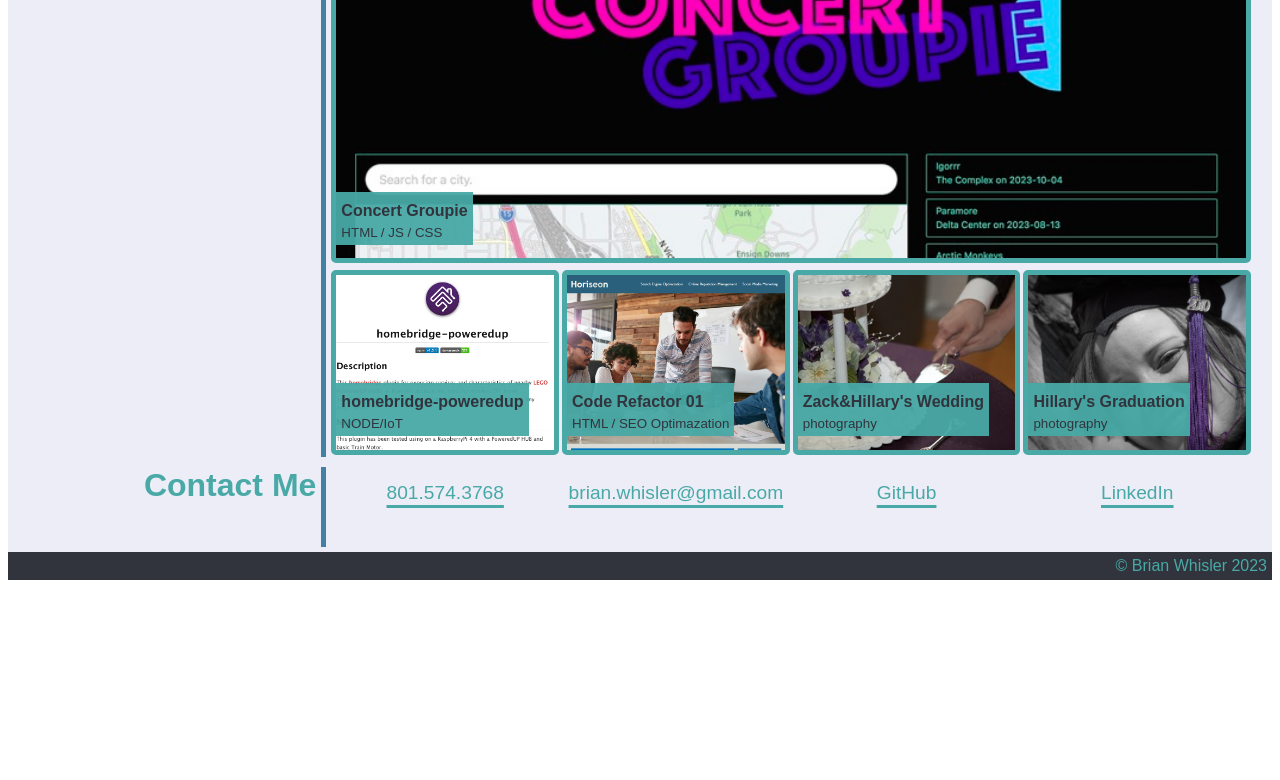
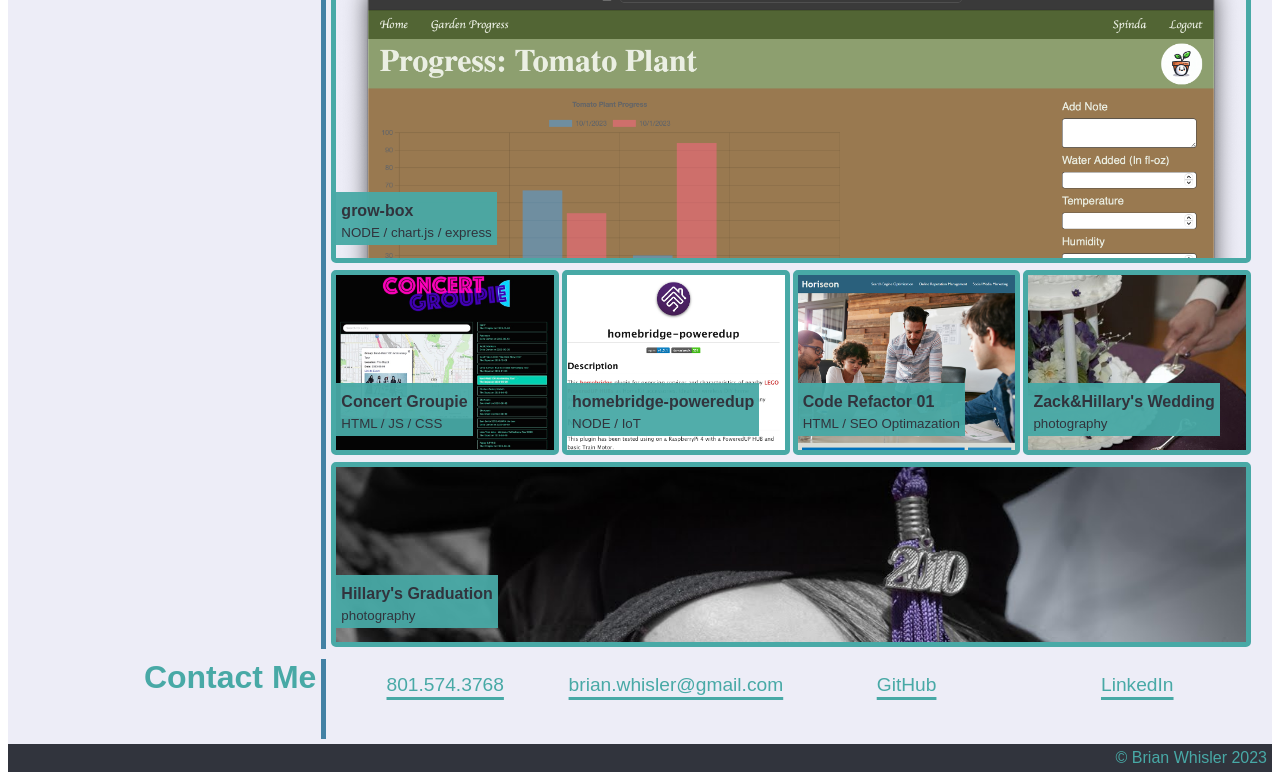
Before and after one commit to shindekokoro/Portfolio, a plain HTML site: page docs/index.html in a window 1280 px wide. Shown: the part 623-1403 px from the top of the page. Before the commit the page ends 1211 px from the top, so only its background shows below. Drawn offline with Linux system fonts and the light colour scheme.

Commit message:
update portfolio

```diff
--- a/docs/assets/css/style.css
+++ b/docs/assets/css/style.css
@@ -206,6 +206,10 @@ main {
     background-size: cover;
 }
 
+.grow-box {
+    background-image: url('../images/grow-box.png');
+}
+
 .concert-groupie {
     background-image: url('../images/concert-groupie.jpg');
 }
--- a/docs/index.html
+++ b/docs/index.html
@@ -46,23 +46,36 @@
                 <h2>Work</h2>
             </div>
             <ul class="work-container">
-                <li class="concert-groupie"><a href="https://shindekokoro.github.io/concert-groupie/">
-                        <p>Concert Groupie <span>HTML / JS / CSS</span></p>
-                    </a></li>
-                <li class="homebridge-poweredup"><a href="https://www.npmjs.com/package/homebridge-poweredup">
-                        <p>homebridge-poweredup <span>NODE/IoT</span></p>
-                    </a></li>
-                <li class="module01"><a href="https://shindekokoro.github.io/module01-CodeRefactor/">
-                        <p>Code Refactor 01 <span>HTML / SEO Optimazation</span></p>
-                    </a></li>
-                <li class="zack-and-hillary"><a
-                        href="https://sirbrianphotography.wordpress.com/2009/10/26/zack-and-hillary/">
-                        <p>Zack&Hillary's Wedding <span>photography</span></p>
-                    </a></li>
-                <li class="hillarys-graduation"><a
-                        href="https://sirbrianphotography.wordpress.com/2010/04/08/a-graduation/">
-                        <p>Hillary's Graduation <span>photography</span></p>
-                    </a></li>
+                <li class="grow-box">
+                    <a href="https://github.com/shindekokoro/grow-box">
+                    <p>grow-box <span>NODE / chart.js / express</span></p>
+                    </a>
+                </li>
+                <li class="concert-groupie">
+                    <a href="https://shindekokoro.github.io/concert-groupie/">
+                    <p>Concert Groupie <span>HTML / JS / CSS</span></p>
+                    </a>
+                </li>
+                <li class="homebridge-poweredup">
+                    <a href="https://www.npmjs.com/package/homebridge-poweredup">
+                    <p>homebridge-poweredup <span>NODE / IoT</span></p>
+                    </a>
+                </li>
+                <li class="module01">
+                    <a href="https://shindekokoro.github.io/module01-CodeRefactor/">
+                    <p>Code Refactor 01 <span>HTML / SEO Optimazation</span></p>
+                    </a>
+                </li>
+                <li class="zack-and-hillary">
+                    <a href="https://sirbrianphotography.wordpress.com/2009/10/26/zack-and-hillary/">
+                    <p>Zack&Hillary's Wedding <span>photography</span></p>
+                    </a>
+                </li>
+                <li class="hillarys-graduation">
+                    <a href="https://sirbrianphotography.wordpress.com/2010/04/08/a-graduation/">
+                    <p>Hillary's Graduation <span>photography</span></p>
+                    </a>
+                </li>
             </ul>
         </div>
         <div id="contact">
```
Also changed, not shown: docs/assets/images/grow-box.png (added).
